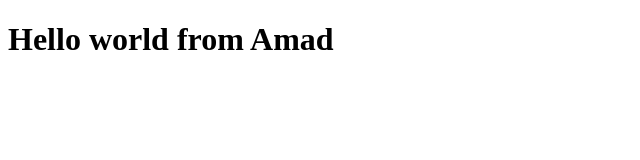
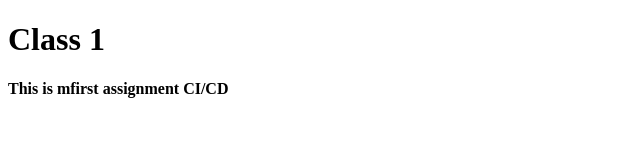
Before and after one commit to amaddurrani/Bootcamp2020, a plain HTML site: page index.html in a window 1280 px wide. Shown: the whole page, without its empty margins (0-640 px from the left). Drawn offline with Linux system fonts and the light colour scheme.

Commit message:
edited code

```diff
--- a/index.html
+++ b/index.html
@@ -4,12 +4,13 @@
 <head>
     <meta charset="UTF-8">
     <meta name="viewport" content="width=device-width, initial-scale=1.0">
-    <title>Class 1</title>
+    <title>Assignment by Amad Durrani</title>
 </head>
 
 <body>
     <div>
-        <h1>Hello world from Amad</h1>
+        <h1>Class 1 </h1>
+        <h4>This is mfirst assignment CI/CD</h4>
     </div>
 </body>
 
```
Also changed, not shown: 1 other file.
